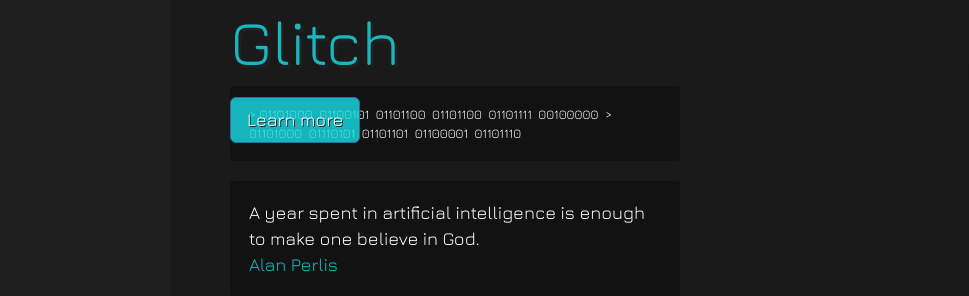
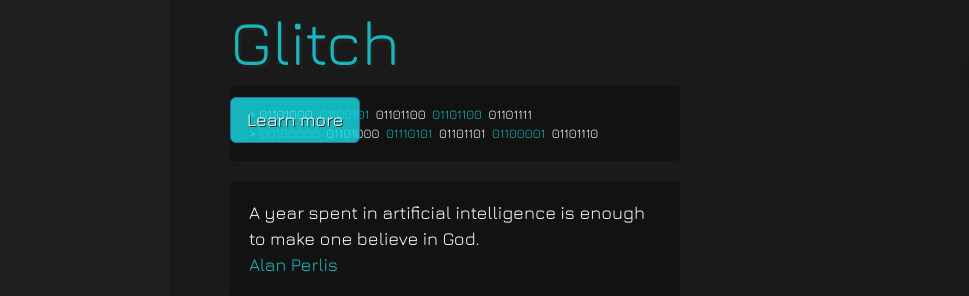
Before and after one commit to awasicek/glitch, a website: page public/index.html in a window 1280 px wide. Shown: the part 153-449 px from the top of the page, 0-969 px from the left. Drawn offline with nearby package versions, Linux system fonts and the light colour scheme.

Commit message:
fixed binary to hello and human are on separate lines

```diff
--- a/public/partials/home.html
+++ b/public/partials/home.html
@@ -5,12 +5,12 @@
     <div class="jumbotron" style="background-color: rgba(0, 0, 0, 0.15); min-width: 940px; width: 940px; height: 500px; margin: auto">
       <h1 style="color: rgba(24, 223, 230, 0.8); text-shadow: 3px 3px #202020;">Glitch</h1>
       <div>
-        <div class="well" style="font-size: 13px; background-color: rgba(0, 0, 0, 0.3); border: none; color: white; width: 450px;"> > 01101000&nbsp 01100101&nbsp 01101100&nbsp 01101100&nbsp 01101111&nbsp 00100000&nbsp > 01101000&nbsp 01110101&nbsp 01101101&nbsp 01100001&nbsp 01101110</div>
+        <div class="well" style="font-size: 13px; background-color: rgba(0, 0, 0, 0.3); border: none; color: white; width: 450px;"> > 01101000&nbsp <span style="color: rgba(24, 223, 230, 0.8)">01100101</span>&nbsp 01101100&nbsp <span style="color: rgba(24, 223, 230, 0.8)">01101100</span>&nbsp 01101111&nbsp <br> > <span style="color: rgba(24, 223, 230, 0.8)">00100000</span>&nbsp 01101000&nbsp <span style="color: rgba(24, 223, 230, 0.8)">01110101</span>&nbsp 01101101&nbsp <span style="color: rgba(24, 223, 230, 0.8)">01100001</span>&nbsp 01101110</div>
         <div class="well" style="font-size: 18px; background-color: rgba(0, 0, 0, 0.3); border: none; color: white; width: 450px;">A year spent in artificial intelligence is enough to make one believe in God.
-        <br><span style="color: rgba(24, 223, 230, 0.8); text-shadow: 1px 1px #202020;">Alan Perlis<span></div>
+        <br><span style="color: rgba(24, 223, 230, 0.8); text-shadow: 1px 1px #202020;">Alan Perlis</span></div>
         <div style="margin: 10px; text-align: right"><img src="/images/abstract-1.gif" style="width: 250px; border-radius: 150px; box-shadow: 2px 2px 20px black; position: relative; bottom: 260px; right: 50px"/></div>
         <a class="btn btn-primary btn-lg" href="#" role="button" style="background-color: rgba(24, 223, 230, 0.8); text-shadow: 1px 1px #202020; position: relative; bottom: 250px">Learn more</a>
-        <!-- <span style="color: rgba(24, 223, 230, 0.8); text-shadow: 1px 1px #202020;"><span> -->
+        <!-- <span style="color: rgba(24, 223, 230, 0.8)"><span> -->
       </div>
     </div>
   </div>
```
